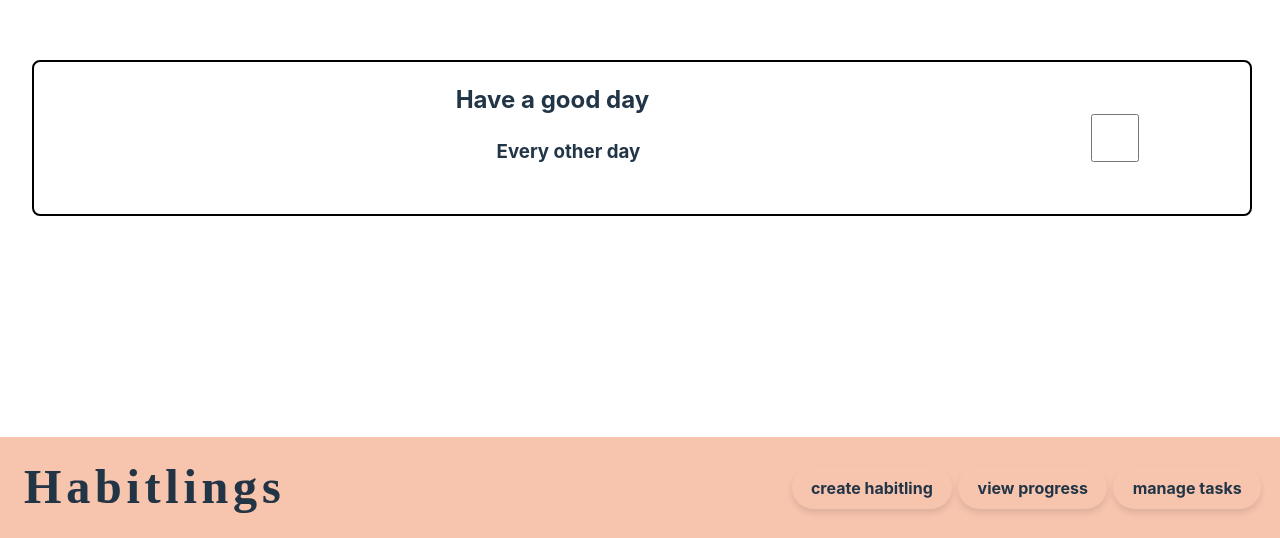
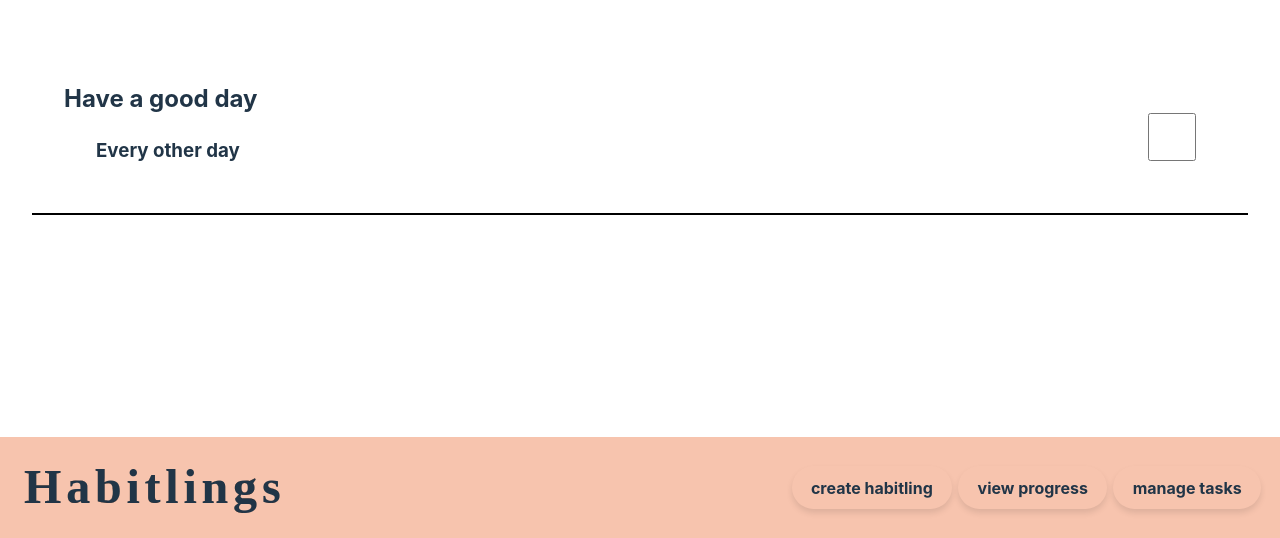
Before and after one commit to celeste-nunez/TeamRocket, a React (Vite) app in the folder my-react/: page / in a window 1280 px wide. Shown: the part 262-800 px from the top of the page. Built offline with nearby package versions, Linux system fonts and the light colour scheme.

Commit message:
changed border

```diff
--- a/my-react/src/Check_habit.css
+++ b/my-react/src/Check_habit.css
@@ -2,17 +2,18 @@ form{
     display: flex;
     flex-direction: row;
     flex-wrap: nowrap;
-    /* align-self: flex-start; */
-    border: 2px solid black;
-    border-radius: 8px;
-    /* margin: 0, 0, 0, 0; */
+    justify-content: space-between;
+    border-bottom: 2px solid black;
+    /* border: 2px solid black; */
+    width:100%;
 
-    width:100%;
+
 
 }
 .checkbox-description{
     width:80%;
     padding-left: 2rem;
+    text-align:left;
 
 }
 .habit-interval{
```
